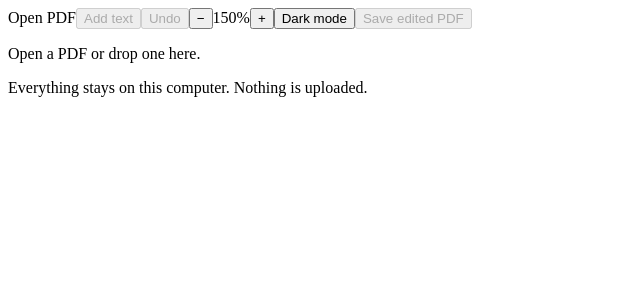
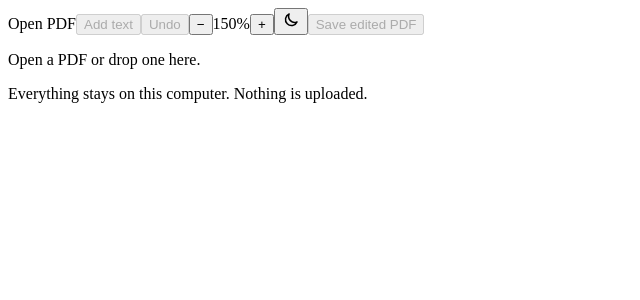
Before and after one commit to jacoobia/web-pdf, a React (Vite) app: page / in a window 1280 px wide. Shown: the top 300 px of the page, without its empty margins (0-640 px from the left). Built offline with nearby package versions, Linux system fonts and the light colour scheme; the HTML template or start-up script is replaced by a standard one.

Commit message:
feat: use an icon for the theme toggle

```diff
--- a/src/App.tsx
+++ b/src/App.tsx
@@ -1,4 +1,4 @@
-import { useEffect, useRef, useState, type PointerEvent as RPointerEvent } from "react";
+import { useEffect, useRef, useState, type PointerEvent as RPointerEvent, type ReactNode } from "react";
 import {
   STANDARD_FONTS, compact, exportPdf, extract, fontHelp, fontKey, isDirty, renderPage,
   type El, type PageInfo,
@@ -14,6 +14,34 @@ const cssFont = (key: string) => {
     : { fontFamily: `"pf-${key}"`, fontWeight: 400, fontStyle: "normal" };
 };
 
+/** useState that survives reloads. Storage can be blocked, so it's best-effort. */
+function usePref(key: string, initial: string) {
+  const [value, setValue] = useState(() => {
+    try {
+      return localStorage.getItem(key) ?? initial;
+    } catch {
+      return initial;
+    }
+  });
+  useEffect(() => {
+    try {
+      localStorage.setItem(key, value);
+    } catch {}
+  }, [key, value]);
+  return [value, setValue] as const;
+}
+
+function IconButton({ label, onClick, children }: { label: string; onClick: () => void; children: ReactNode }) {
+  return (
+    <button className="btn icon" aria-label={label} title={label} onClick={onClick}>
+      <svg viewBox="0 0 24 24" width="18" height="18" fill="none" stroke="currentColor" strokeWidth="2"
+        strokeLinecap="round" strokeLinejoin="round" aria-hidden="true">
+        {children}
+      </svg>
+    </button>
+  );
+}
+
 const isTyping = (t: EventTarget | null) => t instanceof HTMLElement && /^(INPUT|TEXTAREA|SELECT)$/.test(t.tagName);
 
 export default function App() {
@@ -26,19 +54,8 @@ export default function App() {
   const [adding, setAdding] = useState(false);
   const [report, setReport] = useState<{ ok: boolean; lines: string[] } | null>(null);
   const [, rerender] = useState(0);
-  const [theme, setTheme] = useState(() => {
-    try {
-      const saved = localStorage.getItem("theme");
-      if (saved) return saved;
-    } catch {}
-    return matchMedia("(prefers-color-scheme: dark)").matches ? "dark" : "light";
-  });
-  useEffect(() => {
-    document.documentElement.dataset.theme = theme;
-    try {
-      localStorage.setItem("theme", theme);
-    } catch {}
-  }, [theme]);
+  const [theme, setTheme] = usePref("theme", matchMedia("(prefers-color-scheme: dark)").matches ? "dark" : "light");
+  useEffect(() => void (document.documentElement.dataset.theme = theme), [theme]);
 
   const elsRef = useRef<El[]>([]);
   const past = useRef<El[][]>([]);
@@ -277,9 +294,19 @@ export default function App() {
           <button className="btn" onClick={() => setScale((s) => Math.min(4, s + 0.25))}>+</button>
         </span>
         <span className="grow">{file?.name}</span>
-        <button className="btn" onClick={() => setTheme(theme === "dark" ? "light" : "dark")}>
-          {theme === "dark" ? "Light mode" : "Dark mode"}
-        </button>
+        <IconButton
+          label={theme === "dark" ? "Switch to light mode" : "Switch to dark mode"}
+          onClick={() => setTheme(theme === "dark" ? "light" : "dark")}
+        >
+          {theme === "dark" ? (
+            <>
+              <circle cx="12" cy="12" r="4" />
+              <path d="M12 2v2M12 20v2M4.9 4.9l1.4 1.4M17.7 17.7l1.4 1.4M2 12h2M20 12h2M4.9 19.1l1.4-1.4M17.7 6.3l1.4-1.4" />
+            </>
+          ) : (
+            <path d="M20 14.5A8 8 0 0 1 9.5 4a8 8 0 1 0 10.5 10.5Z" />
+          )}
+        </IconButton>
         <button className="btn primary" disabled={!file} onClick={save}>Save edited PDF</button>
       </header>
 
--- a/src/app.css
+++ b/src/app.css
@@ -54,6 +54,7 @@ body { margin: 0; background: var(--bg); }
 .btn.primary { background: var(--accent); border-color: var(--accent); color: var(--on-accent, #fff); }
 .btn.on { background: var(--accent-soft); border-color: var(--accent); }
 .btn.danger { color: var(--bad); }
+.btn.icon { padding: 6px; }
 .btn:focus-visible, .link:focus-visible { outline: 2px solid var(--accent); outline-offset: 2px; }
 .link { border: 0; background: none; padding: 0; color: var(--accent); font: inherit; cursor: pointer; text-decoration: underline; }
 
```
